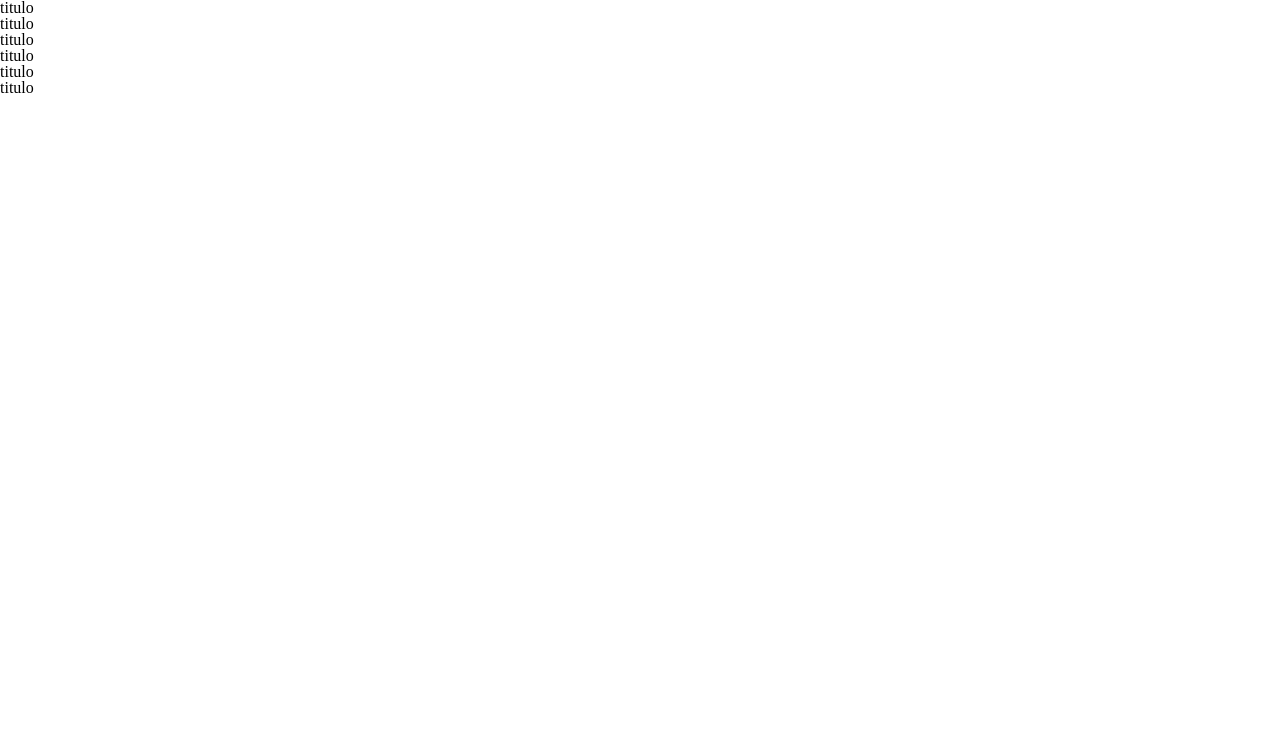
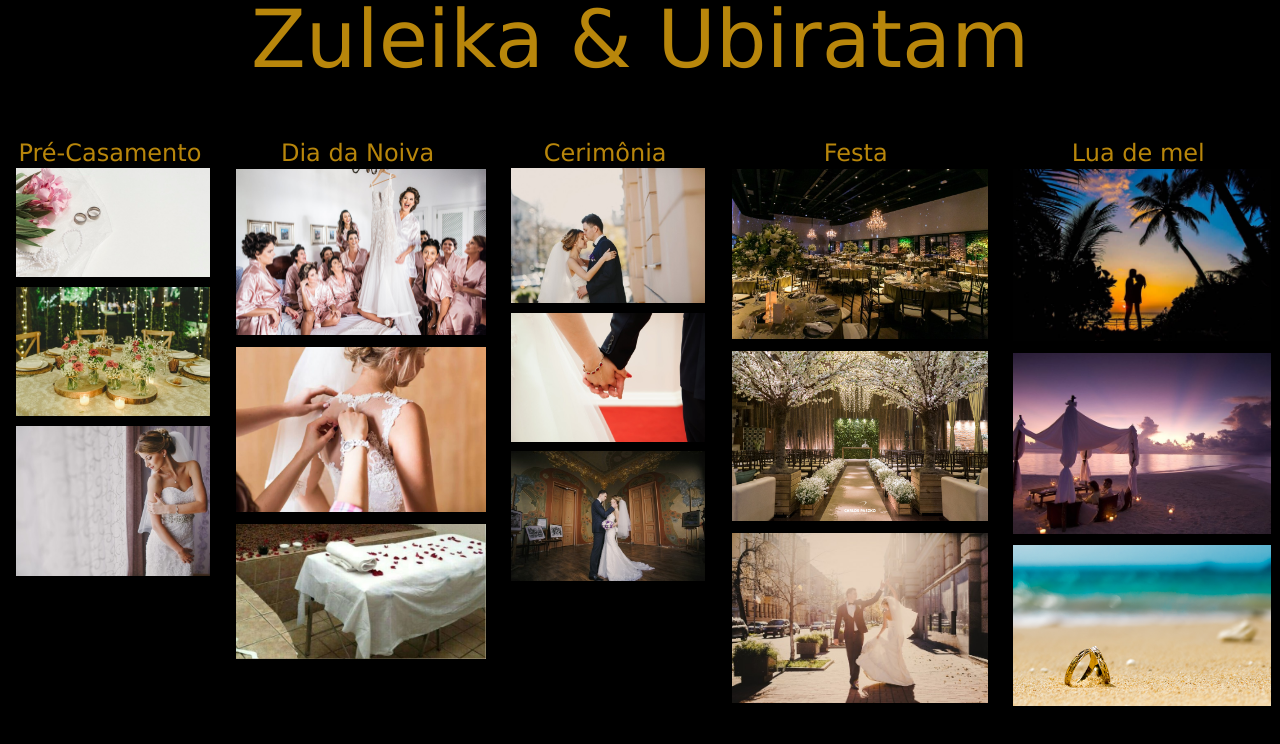
Before and after one commit to AndreVitorErin/exercicio-criacao-site-casamento, a plain HTML site: page index.html in a window 1280 px wide. Drawn offline with Linux system fonts and the light colour scheme.

Commit message:
edição de conteúdo e estilo

```diff
--- /dev/null
+++ b/estilo.css
@@ -0,0 +1,33 @@
+body {
+    background-color: black;
+}
+.container {
+    width: 100%;
+    display: flex;
+    flex-direction: row;
+}
+.parte1, .parte2, .parte3, .parte4, .parte5
+    {
+    font-size: 1.5em;
+    align-items: center;
+    margin: 1%;
+    flex-grow: 1;
+}
+
+h1{
+    text-align: center;
+    font-family: 'Lucida Sans', 'Lucida Sans Regular', 'Lucida Grande', 'Lucida Sans Unicode', Geneva, Verdana, sans-serif;
+    font-size: 5em;
+    color: darkgoldenrod;
+}
+
+h2{
+    text-align: center;
+    font-family: 'Lucida Sans', 'Lucida Sans Regular', 'Lucida Grande', 'Lucida Sans Unicode', Geneva, Verdana, sans-serif;
+    font-size: 1em;
+    color: darkgoldenrod;
+}
+img{
+    width: 100%;
+    margin: 1.5%;
+}
--- a/index.html
+++ b/index.html
@@ -4,15 +4,43 @@
     <meta charset="UTF-8">
     <meta name="viewport" content="width=device-width, initial-scale=1.0">
     <link rel="stylesheet" type="text/css" href="reset.css">
+    <link rel="stylesheet" type="text/css" href="estilo.css">
     <title>Casamento Zuleika & Ubiratam</title>
 </head>
 <body>
-   <h1>titulo</h1>
-   <h2>titulo</h2>
-   <h3>titulo</h3>
-   <h4>titulo</h4>
-   <h5>titulo</h5>
-   <h6>titulo</h6>
-
+    <h1>Zuleika & Ubiratam</h1>
+    <br><br><br>
+    <div class="container">
+        <div class="parte1">
+            <h2>Pré-Casamento</h2>
+            <img src="imagens/pre-casamento1.jpg">
+            <img src="imagens/pre-casamento2.jpg">
+            <img src="imagens/pre-casamento3.jpg">
+        </div>
+        <div class="parte2">
+            <h2>Dia da Noiva</h2>
+            <img src="imagens/diadanoiva1.jpg">
+            <img src="imagens/diadanoiva2.jpg">
+            <img src="imagens/diadanoiva3.jpg">
+        </div>
+        <div class ="parte3">
+            <h2>Cerimônia</h2>
+            <img src="imagens/cerimonia1.jpg">
+            <img src="imagens/cerimonia2.jpg">
+            <img src="imagens/cerimonia3.jpg">
+        </div>
+        <div class="parte4">
+            <h2>Festa</h2>
+            <img src="imagens/festa1.jpg">
+            <img src="imagens/festa2.jpg">
+            <img src="imagens/festa3.jpg">
+        </div>
+        <div class ="parte5">
+            <h2>Lua de mel</h2>
+            <img src="imagens/luademel1.jpeg">
+            <img src="imagens/luademel2.jpg">
+            <img src="imagens/luademel3.png">
+        </div>
+    </div>
 </body>
 </html>
```
Also changed, not shown: imagens/cerimonia1.jpg (added), imagens/cerimonia2.jpg (added), imagens/cerimonia3.jpg (added), imagens/diadanoiva1.jpg (added), imagens/diadanoiva2.jpg (added), imagens/diadanoiva3.jpg (added), imagens/festa1.jpg (added), imagens/festa2.jpg (added), imagens/festa3.jpg (added), imagens/luademel1.jpeg (added), imagens/luademel2.jpg (added), imagens/luademel3.png (added), imagens/pre-casamento1.jpg (added), imagens/pre-casamento2.jpg (added), 1 more files.
